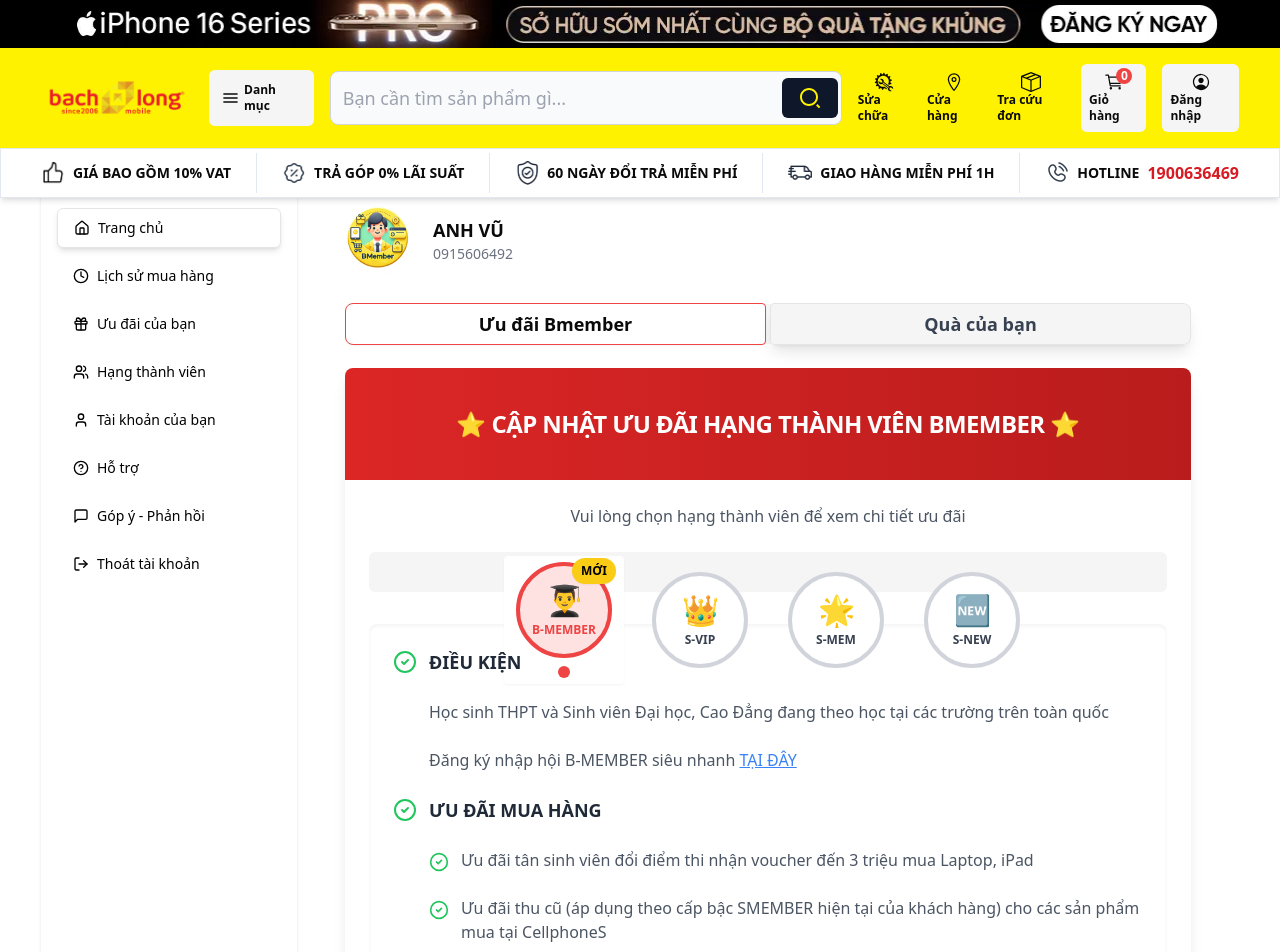
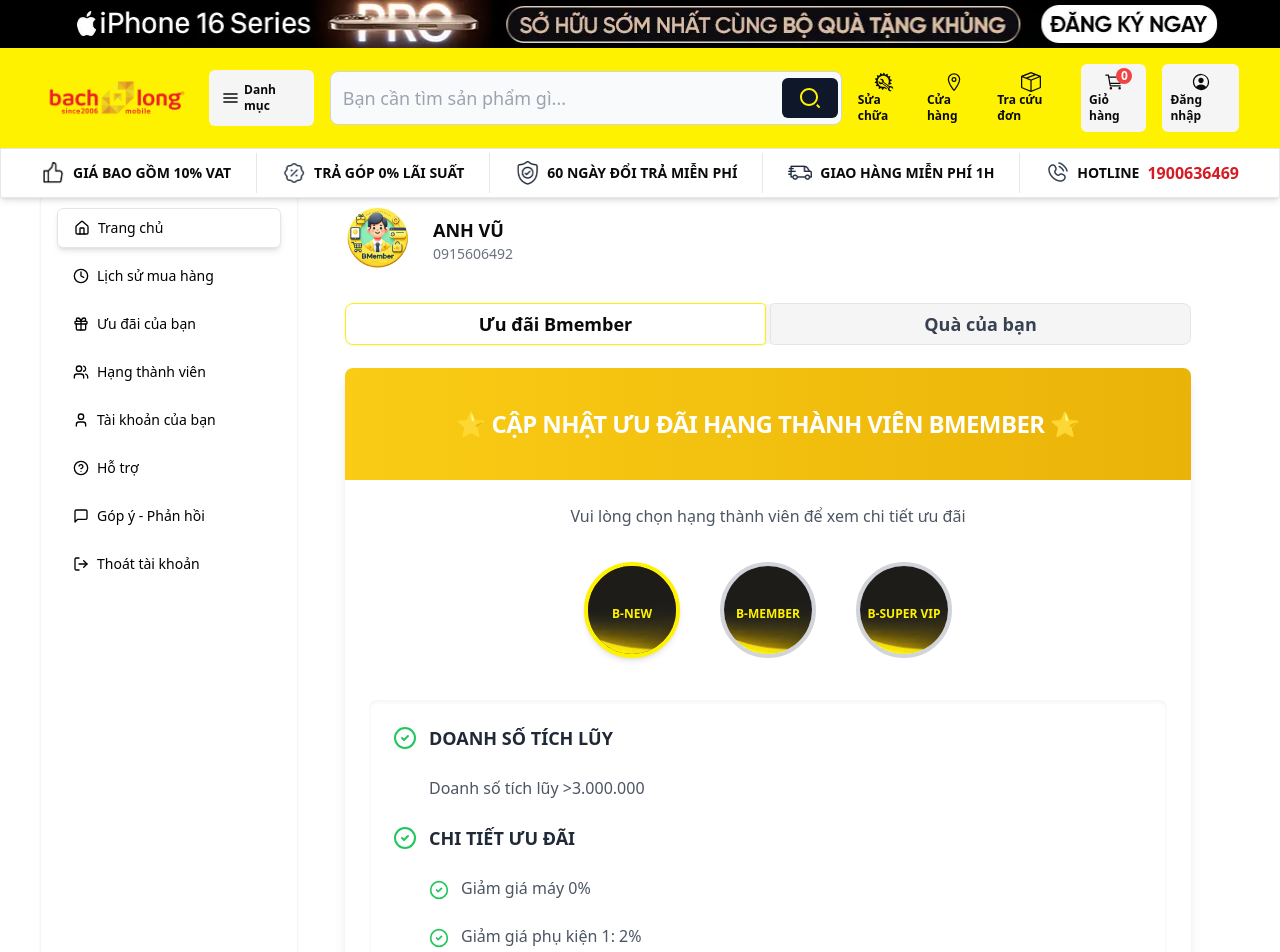
Before and after one commit to CarsonDev1/home-page-bachlong, a Next.js app: page /profile/offers in a window 1280 px wide. Shown: the top 952 px of the page. Built offline with nearby package versions, Linux system fonts and the light colour scheme.

Commit message:
upload code

```diff
--- a/package.json
+++ b/package.json
@@ -11,6 +11,7 @@
   "dependencies": {
     "@radix-ui/react-avatar": "^1.1.1",
     "@radix-ui/react-dialog": "^1.1.2",
+    "@radix-ui/react-progress": "^1.1.0",
     "@radix-ui/react-slot": "^1.1.0",
     "@radix-ui/react-tabs": "^1.1.1",
     "@splidejs/react-splide": "^0.7.12",
--- /dev/null
+++ b/src/app/profile/feedback/page.tsx
@@ -0,0 +1,20 @@
+import React from 'react';
+
+const FeedBack = () => {
+	return (
+		<div>
+			<div className='w-full'>
+				<iframe
+					src='https://docs.google.com/forms/d/e/1FAIpQLSfBpoaXveN24E26_S-_KjfX3FEy1ZmyV4fDeuQgBplHBKEmKA/viewform?embedded=true'
+					width='800'
+					height='3529'
+					className='w-full'
+				>
+					Đang tải…
+				</iframe>
+			</div>
+		</div>
+	);
+};
+
+export default FeedBack;
--- a/src/app/profile/layout.tsx
+++ b/src/app/profile/layout.tsx
@@ -103,7 +103,7 @@
 								</div>
 							</div>
 						</div>
-						<div className='px-0 md:px-4 lg:pt-0 lg:pb-6 lg:px-6'>{children}</div>
+						<div className='px-0 md:px-4 lg:pt-0 lg:pb-0 lg:px-6'>{children}</div>
 					</main>
 				</div>
 			</Container>
--- a/src/app/profile/offers/page.tsx
+++ b/src/app/profile/offers/page.tsx
@@ -3,62 +3,56 @@
 import { useState } from 'react';
 import { Tabs, TabsList, TabsTrigger, TabsContent } from '@/components/ui/tabs';
 import { Card, CardContent, CardHeader, CardTitle } from '@/components/ui/card';
-import { Badge } from '@/components/ui/badge';
 import { CheckCircle2 } from 'lucide-react';
 import Image from 'next/image';
 
 const membershipTiers = [
-	{ id: 'b-member', name: 'B-MEMBER', isNew: true, icon: '👨‍🎓' },
-	{ id: 's-vip', name: 'S-VIP', isNew: false, icon: '👑' },
-	{ id: 's-mem', name: 'S-MEM', isNew: false, icon: '🌟' },
-	{ id: 's-new', name: 'S-NEW', isNew: false, icon: '🆕' },
+	{ id: 'b-new', name: 'B-NEW', isNew: true, icon: '🆕' },
+	{ id: 'b-member', name: 'B-MEMBER', isNew: false, icon: '👑' },
+	{ id: 'b-super-vip', name: 'B-SUPER VIP', isNew: false, icon: '🌟' },
 ];
 
 const benefitsData = {
-	'b-member': {
-		conditions: 'Học sinh THPT và Sinh viên Đại học, Cao Đẳng đang theo học tại các trường trên toàn quốc',
-		registerLink: 'TẠI ĐÂY',
+	'b-new': {
+		conditions: ['Doanh số tích lũy >3.000.000'],
 		benefits: [
-			'Ưu đãi tân sinh viên đổi điểm thi nhận voucher đến 3 triệu mua Laptop, iPad',
-			'Ưu đãi thu cũ (áp dụng theo cấp bậc SMEMBER hiện tại của khách hàng) cho các sản phẩm mua tại CellphoneS',
-			'Giảm thêm đến 4% tối đa 800K khi mua Laptop',
-			'Giảm thêm đến 6% khi mua Điện Thoại',
+			'Giảm giá máy 0%',
+			'Giảm giá phụ kiện 1: 2%',
+			'Giảm giá phụ kiện 2: 1%',
+			'Ưu đãi thu cũ lên đời: 5% tối đa 200.000đ',
+			'Ưu đãi sửa chữa Bạch Long Care: 5% tối đa 100.000đ',
+			'Voucher sinh nhật: 50.000đ',
 		],
 	},
-	's-vip': {
-		conditions: 'Điều kiện trở thành thành viên S-VIP',
-		registerLink: '#',
+	'b-super-vip': {
+		conditions: ['Doanh số tích lũy >15.000.000'],
 		benefits: [
-			'Ưu đãi đặc biệt cho thành viên S-VIP',
-			'Giảm giá cao cấp trên các sản phẩm cao cấp',
-			'Dịch vụ chăm sóc khách hàng VIP',
+			'Giảm giá máy 0.2%',
+			'Giảm giá phụ kiện 1: 3%',
+			'Giảm giá phụ kiện 2: 2%',
+			'Ưu đãi thu cũ lên đời: 5% tối đa 300.000đ',
+			'Ưu đãi sửa chữa Bạch Long Care: 5% tối đa 200.000đ',
+			'Voucher sinh nhật: 100.000đ',
 		],
 	},
-	's-mem': {
-		conditions: 'Điều kiện trở thành thành viên S-MEM',
-		registerLink: '#',
+	'b-member': {
+		conditions: ['Doanh số tích lũy >50.000.000'],
 		benefits: [
-			'Ưu đãi hấp dẫn cho thành viên S-MEM',
-			'Tích điểm nhanh hơn khi mua sắm',
-			'Giảm giá đặc biệt vào sinh nhật',
-		],
-	},
-	's-new': {
-		conditions: 'Điều kiện trở thành thành viên S-NEW',
-		registerLink: '#',
-		benefits: [
-			'Ưu đãi chào mừng cho thành viên mới',
-			'Giảm giá cho đơn hàng đầu tiên',
-			'Hướng dẫn mua sắm cá nhân hóa',
+			'Giảm giá máy 0.5%',
+			'Giảm giá phụ kiện 1: 5%',
+			'Giảm giá phụ kiện 2: 3%',
+			'Ưu đãi thu cũ lên đời: 5% tối đa 500.000đ',
+			'Ưu đãi sửa chữa Bạch Long Care: 5% tối đa 300.000đ',
+			'Voucher sinh nhật: 200.000đ',
 		],
 	},
 };
 
-type TierId = 'b-member' | 's-vip' | 's-mem' | 's-new';
+type TierId = 'b-new' | 'b-member' | 'b-super-vip';
 
 export default function Offers() {
 	const [activeMainTab, setActiveMainTab] = useState('benefits');
-	const [activeMembershipTier, setActiveMembershipTier] = useState('b-member');
+	const [activeMembershipTier, setActiveMembershipTier] = useState('b-new');
 
 	return (
 		<div className='p-0 md:p-4 lg:p-6 min-h-screen flex flex-col gap-6'>
@@ -66,16 +60,16 @@
 				<TabsList className='w-full mb-4 sm:mb-6 flex gap-1 justify-center p-0'>
 					<TabsTrigger
 						value='benefits'
-						className={`w-full text-sm sm:text-lg border font-semibold text-center transition-all shadow-lg duration-300 ease-in-out transform ${
-							activeMainTab === 'benefits' ? 'border-red-500' : 'text-gray-700 '
+						className={`w-full text-sm sm:text-lg border font-semibold text-center transition-all duration-300 ease-in-out transform ${
+							activeMainTab === 'benefits' ? 'border-[#fff200] shadow-lg' : 'text-gray-700 '
 						} rounded-l-lg`}
 					>
 						Ưu đãi Bmember
 					</TabsTrigger>
 					<TabsTrigger
 						value='gifts'
-						className={`w-full text-sm sm:text-lg border font-semibold text-center transition-all shadow-lg duration-300 ease-in-out transform ${
-							activeMainTab === 'gifts' ? 'border-red-500' : 'text-gray-700 '
+						className={`w-full text-sm sm:text-lg border font-semibold text-center transition-all duration-300 ease-in-out transform ${
+							activeMainTab === 'gifts' ? 'border-[#fff200] shadow-lg' : 'text-gray-700 '
 						} rounded-r-lg`}
 					>
 						Quà của bạn
@@ -84,7 +78,7 @@
 
 				<TabsContent value='benefits'>
 					<Card className='border-none shadow-lg'>
-						<CardHeader className='bg-gradient-to-r from-red-600 to-red-700 rounded-t-lg'>
+						<CardHeader className='bg-gradient-to-r from-yellow-400 to-yellow-500 rounded-t-lg'>
 							<CardTitle className='text-center text-lg sm:text-2xl font-bold text-white py-3 sm:py-4'>
 								⭐ CẬP NHẬT ƯU ĐÃI HẠNG THÀNH VIÊN BMEMBER ⭐
 							</CardTitle>
@@ -94,64 +88,59 @@
 								Vui lòng chọn hạng thành viên để xem chi tiết ưu đãi
 							</p>
 							<Tabs value={activeMembershipTier} onValueChange={setActiveMembershipTier}>
-								<TabsList className='flex flex-wrap justify-center gap-2 sm:gap-4 mb-6 sm:mb-8'>
+								<TabsList className='flex justify-center gap-4 mb-6 sm:mb-8 h-full bg-white'>
 									{membershipTiers.map((tier) => (
 										<TabsTrigger
 											key={tier.id}
 											value={tier.id}
-											className='flex flex-col items-center focus:outline-none'
+											className='flex flex-col items-center focus:outline-none transition-transform duration-300 hover:scale-105 !shadow-none'
 										>
 											<div
-												className={`relative w-16 h-16 sm:w-24 sm:h-24 rounded-full ${
+												className={`relative overflow-hidden w-20 h-20 sm:w-24 sm:h-24 rounded-full flex flex-col items-center justify-center transition-all duration-300 ${
 													activeMembershipTier === tier.id
-														? 'bg-red-100 border-4 border-red-500'
+														? 'bg-[#32302D] border-4 border-[#fff200] shadow-md'
 														: 'bg-white border-4 border-gray-300 hover:border-gray-400'
-												} flex flex-col items-center justify-center transition-all duration-200 ease-in-out`}
+												}`}
 											>
-												{tier.isNew && (
-													<Badge className='absolute -top-2 -right-2 bg-yellow-400 text-black font-bold px-1 sm:px-2 py-0.5 sm:py-1 rounded-full text-[10px] sm:text-xs shadow-sm'>
-														MỚI
-													</Badge>
-												)}
-												<span className='text-xl sm:text-3xl mb-0.5 sm:mb-1'>{tier.icon}</span>
+												<Image
+													src={`/profile/bg-level.webp`}
+													alt={tier.name}
+													width={100}
+													height={100}
+													className='absolute top-0 left-0 w-full h-full object-cover z-0'
+												/>
 												<span
-													className={`text-[10px] sm:text-xs font-bold ${
-														activeMembershipTier === tier.id
-															? 'text-red-500'
-															: 'text-gray-700'
+													className={`mt-2 text-xs font-bold relative z-10 text-[#fff200]
 													}`}
 												>
 													{tier.name}
 												</span>
 											</div>
-											{activeMembershipTier === tier.id && (
-												<div className='w-2 h-2 sm:w-3 sm:h-3 bg-red-500 rounded-full mt-1 sm:mt-2'></div>
-											)}
 										</TabsTrigger>
 									))}
 								</TabsList>
+
 								{membershipTiers.map((tier) => (
 									<TabsContent key={tier.id} value={tier.id}>
 										<div className='space-y-4 sm:space-y-6 bg-white p-4 sm:p-6 rounded-lg shadow-inner'>
 											<div className='flex items-center space-x-2 sm:space-x-3'>
 												<CheckCircle2 className='text-green-500 w-5 h-5 sm:w-6 sm:h-6' />
-												<span className='font-semibold text-base sm:text-lg text-gray-800'>
-													ĐIỀU KIỆN
+												<span className='font-semibold text-base sm:text-lg text-gray-800 uppercase'>
+													DOANH SỐ TÍCH LŨY
 												</span>
 											</div>
-											<p className='ml-7 sm:ml-9 text-sm sm:text-base text-gray-600'>
-												{benefitsData[tier.id as TierId].conditions}
-											</p>
-											<p className='ml-7 sm:ml-9 text-sm sm:text-base text-gray-600'>
-												Đăng ký nhập hội {tier.name} siêu nhanh{' '}
-												<a href='#' className='text-blue-500 underline font-medium'>
-													{benefitsData[tier.id as TierId].registerLink}
-												</a>
-											</p>
+											{benefitsData[tier.id as TierId].conditions.map((condition, index) => (
+												<p
+													key={index}
+													className='ml-7 sm:ml-9 text-sm sm:text-base text-gray-600'
+												>
+													{condition}
+												</p>
+											))}
 											<div className='flex items-center space-x-2 sm:space-x-3 mt-4 sm:mt-6'>
 												<CheckCircle2 className='text-green-500 w-5 h-5 sm:w-6 sm:h-6' />
-												<span className='font-semibold text-base sm:text-lg text-gray-800'>
-													ƯU ĐÃI MUA HÀNG
+												<span className='font-semibold text-base sm:text-lg text-gray-800 uppercase'>
+													Chi tiết ưu đãi
 												</span>
 											</div>
 											{benefitsData[tier.id as TierId].benefits.map((benefit, index) => (
--- /dev/null
+++ b/src/components/ui/progress.tsx
@@ -0,0 +1,28 @@
+"use client"
+
+import * as React from "react"
+import * as ProgressPrimitive from "@radix-ui/react-progress"
+
+import { cn } from "@/lib/utils"
+
+const Progress = React.forwardRef<
+  React.ElementRef<typeof ProgressPrimitive.Root>,
+  React.ComponentPropsWithoutRef<typeof ProgressPrimitive.Root>
+>(({ className, value, ...props }, ref) => (
+  <ProgressPrimitive.Root
+    ref={ref}
+    className={cn(
+      "relative h-4 w-full overflow-hidden rounded-full bg-secondary",
+      className
+    )}
+    {...props}
+  >
+    <ProgressPrimitive.Indicator
+      className="h-full w-full flex-1 bg-primary transition-all"
+      style={{ transform: `translateX(-${100 - (value || 0)}%)` }}
+    />
+  </ProgressPrimitive.Root>
+))
+Progress.displayName = ProgressPrimitive.Root.displayName
+
+export { Progress }
```
Also changed, not shown: src/app/profile/account/page.tsx (added, +72 -0 lines), src/app/profile/membership/page.tsx (added, +31 -0 lines), src/app/profile/support/page.tsx (added, +38 -0 lines), public/profile/bg-level.webp (added), 1 other file (tests, documents, lock files or other folders).
